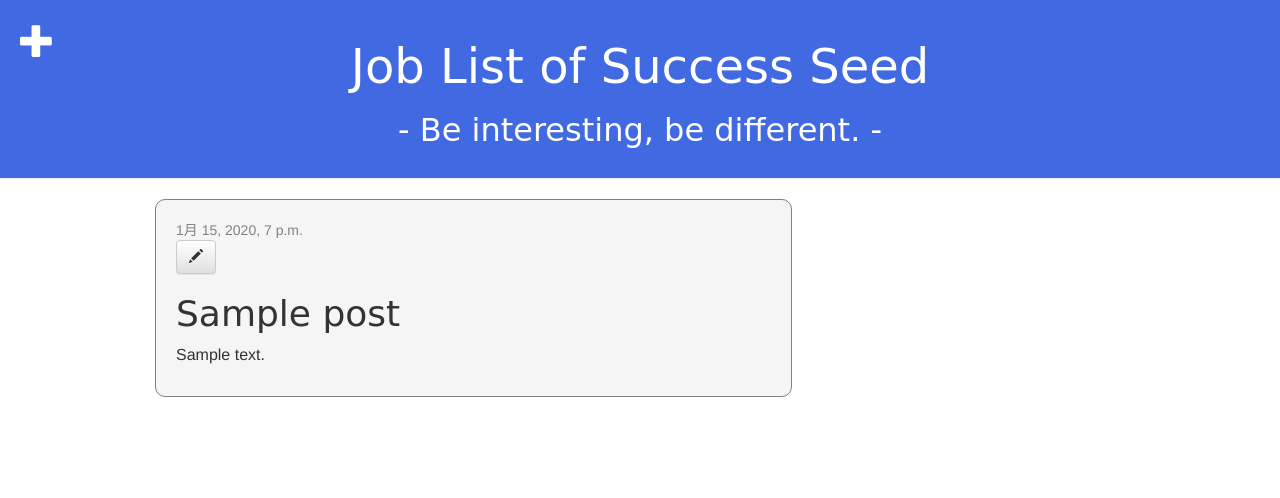
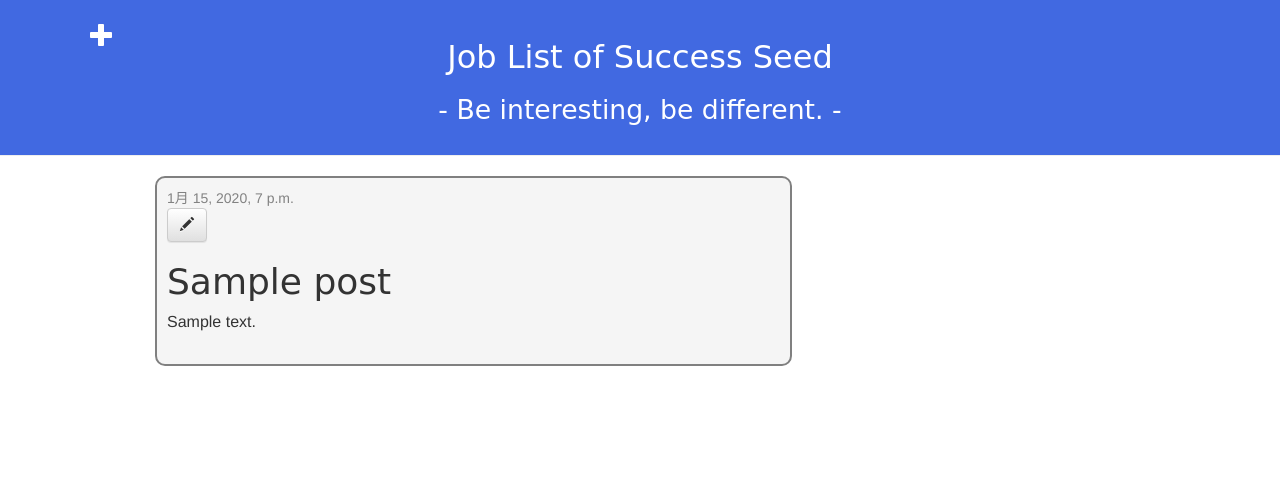
Before and after one commit to zukataku/Django-blog, a Django app: page /post/1/ in a window 1280 px wide. Shown: the top 498 px of the page. Run offline with Django 3.2, Linux system fonts and the light colour scheme; a user stored in the database is signed in; tables that the repository leaves empty hold one stand-in row (values such as "Sample post"); some libraries are stand-ins or nearby versions.

Commit message:
check css

```diff
--- a/blog/static/css/blog.css
+++ b/blog/static/css/blog.css
@@ -6,23 +6,25 @@
 
 .page-header h1, .page-header h1 a, .page-header h1 a:visited, .page-header h1 a:active {
     color: #ffffff;
-    font-size: 36pt;
+    font-size: 24pt;
     text-decoration: none;
     text-align: center;
 }
 
 .page-header h2{
     color: #ffffff;
-    font-size: 24pt;
+    font-size: 20pt;
     text-decoration: none;
     text-align: center;
 }
 
 .content {
-    margin: auto;
     position: relative;
-    height: 300px;
-    width: 1000px;
+    height: 10%;
+    max-height: 100px;
+    width: 80%;
+    max-width: 1000px;
+    margin: 0 auto;
 }
 
 h1, h2, h3, h4 {
@@ -43,9 +45,9 @@
 
 .top-menu, .top-menu:hover, .top-menu:visited {
     color: #ffffff;
-    float: right;
-    font-size: 26pt;
-    margin-right: 20px;
+    float: left;
+    font-size: 18pt;
+    margin-left: 70px;
     position: fixed;
     z-index: 10;
 }
@@ -53,13 +55,13 @@
 .post {
     margin-bottom: 40px;
     background: #f5f5f5;
-    padding: 20px;
-    border: 1px solid #808080;
+    padding: 10px 10px 20px;
+    border: 2px solid #808080;
     border-radius: 10px;
 }
 
 .post h1 a {
-    font-size: 20pt;
+    font-size: 15pt;
 }
 
 .post h1 a:visited {
--- a/blog/templates/blog/post_detail.html
+++ b/blog/templates/blog/post_detail.html
@@ -7,9 +7,9 @@
                 {{ post.published_date }}
             </div>
         {% endif %}
-            {% if user.is_authenticated %}
-                 <a class="btn btn-default" href="{% url 'post_edit' pk=post.pk %}"><span class="glyphicon glyphicon-pencil"></span></a>
-            {% endif %}
+        {% if user.is_authenticated %}
+            <a class="btn btn-default" href="{% url 'post_edit' pk=post.pk %}"><span class="glyphicon glyphicon-pencil"></span></a>
+        {% endif %}
         <h1>{{ post.title }}</h1>
         <p>{{ post.text|linebreaksbr }}</p>
     </div>
```
